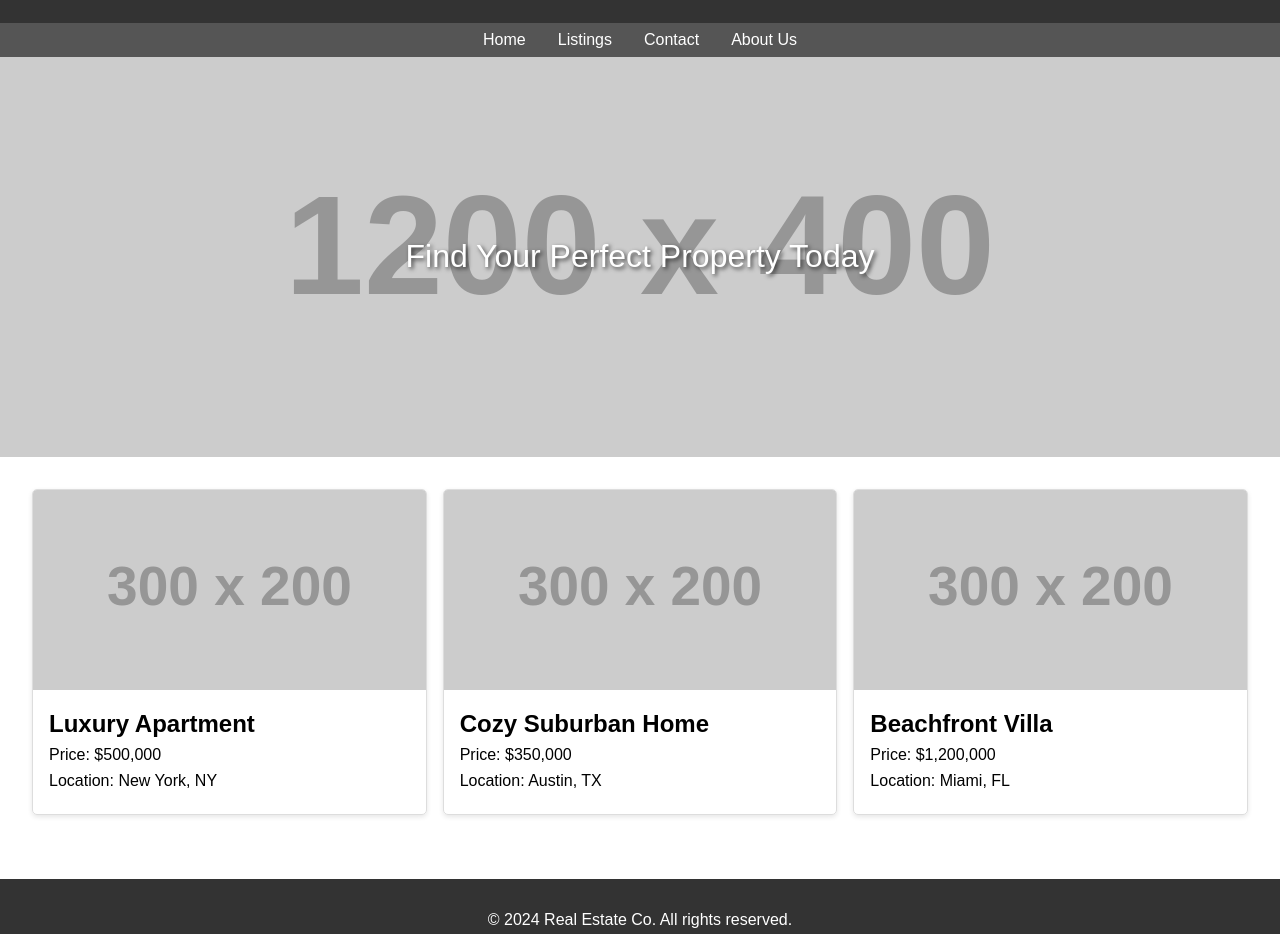
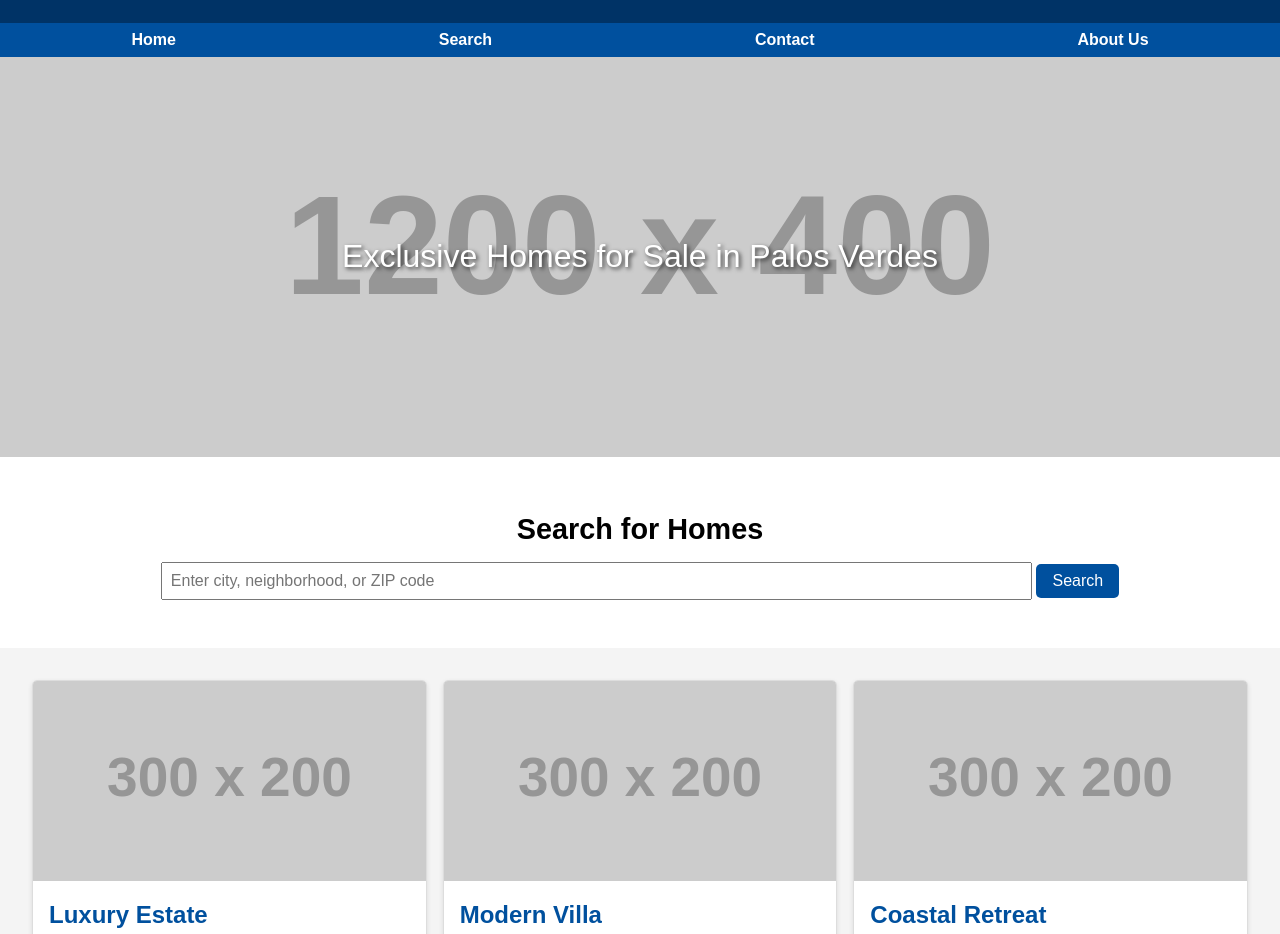
Before and after one commit to Tarlan1403/Tarlan1403, a plain HTML site: page index.html in a window 1280 px wide. Shown: the part 89-1023 px from the top of the page. Drawn offline with Linux system fonts and the light colour scheme; placeholder pictures from the web are drawn by us.

Commit message:
Update index.html

```diff
--- a/index.html
+++ b/index.html
@@ -1,31 +1,33 @@
-	<!DOCTYPE html>
+<!DOCTYPE html>
 <html lang="en">
 <head>
     <meta charset="UTF-8">
     <meta name="viewport" content="width=device-width, initial-scale=1.0">
-    <title>Real Estate</title>
+    <title>Homes for Sale in Palos Verdes</title>
     <style>
         body {
             font-family: Arial, sans-serif;
             margin: 0;
             padding: 0;
+            background-color: #f4f4f4;
         }
         header {
-            background-color: #333;
+            background-color: #003366;
             color: white;
             padding: 1rem;
             text-align: center;
         }
         nav {
-            background-color: #555;
+            background-color: #00509e;
             display: flex;
-            justify-content: center;
+            justify-content: space-around;
             padding: 0.5rem 0;
         }
         nav a {
             color: white;
             margin: 0 1rem;
             text-decoration: none;
+            font-weight: bold;
         }
         nav a:hover {
             text-decoration: underline;
@@ -42,6 +44,33 @@
             text-shadow: 2px 2px 4px rgba(0, 0, 0, 0.7);
             font-size: 2rem;
         }
+        .search-section {
+            padding: 2rem;
+            background-color: white;
+            text-align: center;
+        }
+        .search-section h2 {
+            font-size: 1.8rem;
+            margin-bottom: 1rem;
+        }
+        .search-section input[type="text"] {
+            width: 70%;
+            padding: 0.5rem;
+            font-size: 1rem;
+            margin-bottom: 1rem;
+        }
+        .search-section button {
+            padding: 0.5rem 1rem;
+            font-size: 1rem;
+            color: white;
+            background-color: #00509e;
+            border: none;
+            cursor: pointer;
+            border-radius: 5px;
+        }
+        .search-section button:hover {
+            background-color: #003366;
+        }
         .properties {
             display: grid;
             grid-template-columns: repeat(auto-fit, minmax(300px, 1fr));
@@ -52,6 +81,7 @@
             border: 1px solid #ddd;
             border-radius: 5px;
             overflow: hidden;
+            background-color: white;
             box-shadow: 0 2px 5px rgba(0, 0, 0, 0.1);
         }
         .property img {
@@ -65,12 +95,13 @@
         .property-details h3 {
             margin: 0;
             font-size: 1.5rem;
+            color: #00509e;
         }
         .property-details p {
             margin: 0.5rem 0;
         }
         footer {
-            background-color: #333;
+            background-color: #003366;
             color: white;
             text-align: center;
             padding: 1rem;
@@ -80,45 +111,50 @@
 </head>
 <body>
     <header>
-        <h1>Welcome to Your Dream Home</h1>
+        <h1>Find Your Dream Home in Palos Verdes</h1>
     </header>
     <nav>
         <a href="#">Home</a>
-        <a href="#">Listings</a>
+        <a href="#">Search</a>
         <a href="#">Contact</a>
         <a href="#">About Us</a>
     </nav>
     <section class="hero">
-        Find Your Perfect Property Today
+        Exclusive Homes for Sale in Palos Verdes
+    </section>
+    <section class="search-section">
+        <h2>Search for Homes</h2>
+        <input type="text" placeholder="Enter city, neighborhood, or ZIP code">
+        <button>Search</button>
     </section>
     <section class="properties">
         <div class="property">
             <img src="https://via.placeholder.com/300x200" alt="Property 1">
             <div class="property-details">
-                <h3>Luxury Apartment</h3>
-                <p>Price: $500,000</p>
-                <p>Location: New York, NY</p>
+                <h3>Luxury Estate</h3>
+                <p>Price: $2,500,000</p>
+                <p>Location: Palos Verdes, CA</p>
             </div>
         </div>
         <div class="property">
             <img src="https://via.placeholder.com/300x200" alt="Property 2">
             <div class="property-details">
-                <h3>Cozy Suburban Home</h3>
-                <p>Price: $350,000</p>
-                <p>Location: Austin, TX</p>
+                <h3>Modern Villa</h3>
+                <p>Price: $1,800,000</p>
+                <p>Location: Palos Verdes, CA</p>
             </div>
         </div>
         <div class="property">
             <img src="https://via.placeholder.com/300x200" alt="Property 3">
             <div class="property-details">
-                <h3>Beachfront Villa</h3>
-                <p>Price: $1,200,000</p>
-                <p>Location: Miami, FL</p>
+                <h3>Coastal Retreat</h3>
+                <p>Price: $3,200,000</p>
+                <p>Location: Palos Verdes, CA</p>
             </div>
         </div>
     </section>
     <footer>
-        <p>&copy; 2024 Real Estate Co. All rights reserved.</p>
+        <p>&copy; 2024 Palos Verdes Realty. All rights reserved.</p>
     </footer>
 </body>
 </html>
```
